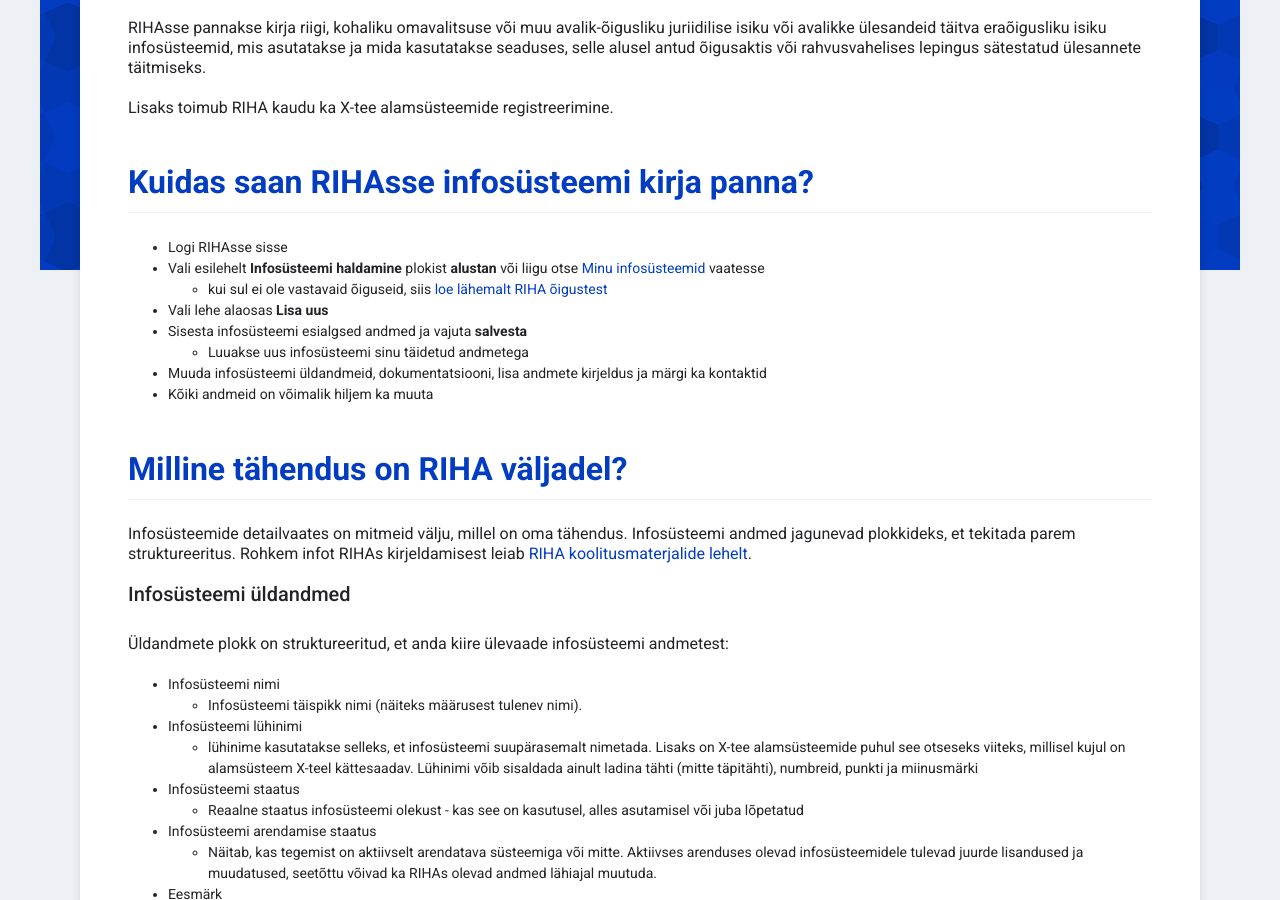
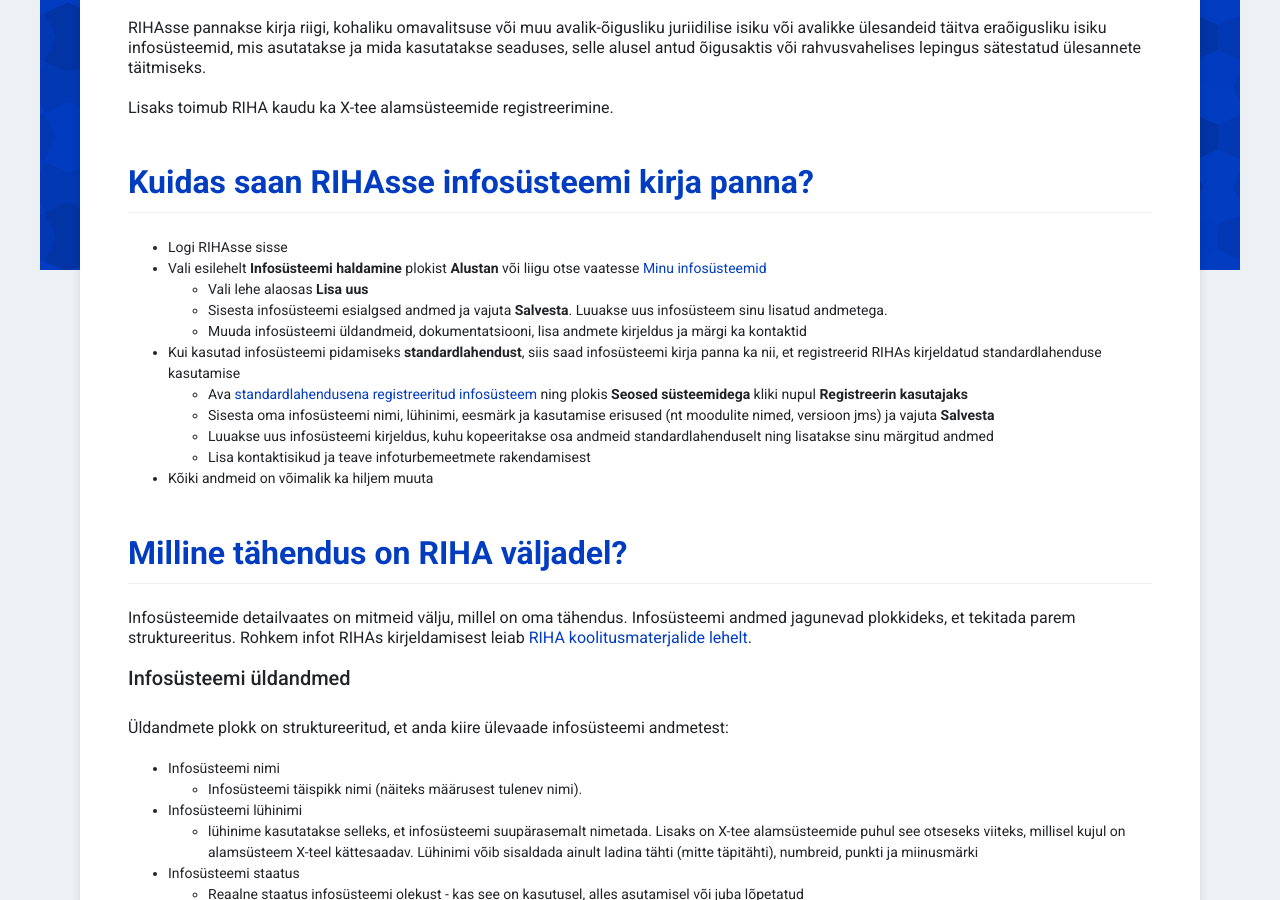
Before and after one commit to e-gov/RIHA-Help, a Jekyll site: the page built from docs/RIHAs-kirjeldamine.md, in a window 1280 px wide and 900 px high, scrolled down 393 px. Built offline with Jekyll 4.4.1, drawn with Linux system fonts in a browser that asks for light colours.

Commit message:
Update RIHAs-kirjeldamine.md

```diff
--- a/docs/RIHAs-kirjeldamine.md
+++ b/docs/RIHAs-kirjeldamine.md
@@ -10,13 +10,16 @@ title: Infosüsteemide kirjeldamine RIHAs
 ## Kuidas saan RIHAsse infosüsteemi kirja panna?
 
 - Logi RIHAsse sisse
-- Vali esilehelt **Infosüsteemi haldamine** plokist **alustan** või liigu otse [Minu infosüsteemid](https://www.riha.ee/Kirjelda) vaatesse
-    - kui sul ei ole vastavaid õiguseid, siis [loe lähemalt RIHA õigustest](https://abi.riha.ee/RIHA-oigused-haldamine)
-- Vali lehe alaosas **Lisa uus**
-- Sisesta infosüsteemi esialgsed andmed ja vajuta **salvesta**
-  - Luuakse uus infosüsteemi sinu täidetud andmetega
-- Muuda infosüsteemi üldandmeid, dokumentatsiooni, lisa andmete kirjeldus ja märgi ka kontaktid
-- Kõiki andmeid on võimalik hiljem ka muuta
+- Vali esilehelt **Infosüsteemi haldamine** plokist **Alustan** või liigu otse vaatesse [Minu infosüsteemid](https://www.riha.ee/Kirjelda)
+    - Vali lehe alaosas **Lisa uus**
+    - Sisesta infosüsteemi esialgsed andmed ja vajuta **Salvesta**. Luuakse uus infosüsteem sinu lisatud andmetega.
+    - Muuda infosüsteemi üldandmeid, dokumentatsiooni, lisa andmete kirjeldus ja märgi ka kontaktid
+- Kui kasutad infosüsteemi pidamiseks **standardlahendust**, siis saad infosüsteemi kirja panna ka nii, et registreerid RIHAs kirjeldatud standardlahenduse kasutamise
+    - Ava [standardlahendusena registreeritud infosüsteem](https://www.riha.ee/Systems?topic=standardlahendus&sort=meta.update_timestamp&dir=DESC) ning plokis **Seosed süsteemidega** kliki nupul **Registreerin kasutajaks**
+    - Sisesta oma infosüsteemi nimi, lühinimi, eesmärk ja kasutamise erisused (nt moodulite nimed, versioon jms) ja vajuta **Salvesta**
+    - Luuakse uus infosüsteemi kirjeldus, kuhu kopeeritakse osa andmeid standardlahenduselt ning lisatakse sinu märgitud andmed
+    - Lisa kontaktisikud ja teave infoturbemeetmete rakendamisest
+- Kõiki andmeid on võimalik ka hiljem muuta
 
 ## Milline tähendus on RIHA väljadel?
 Infosüsteemide detailvaates on mitmeid välju, millel on oma tähendus. Infosüsteemi andmed jagunevad plokkideks, et tekitada parem struktureeritus. Rohkem infot RIHAs kirjeldamisest leiab [RIHA koolitusmaterjalide lehelt](https://moodle.ria.ee/course/view.php?id=16).
```
